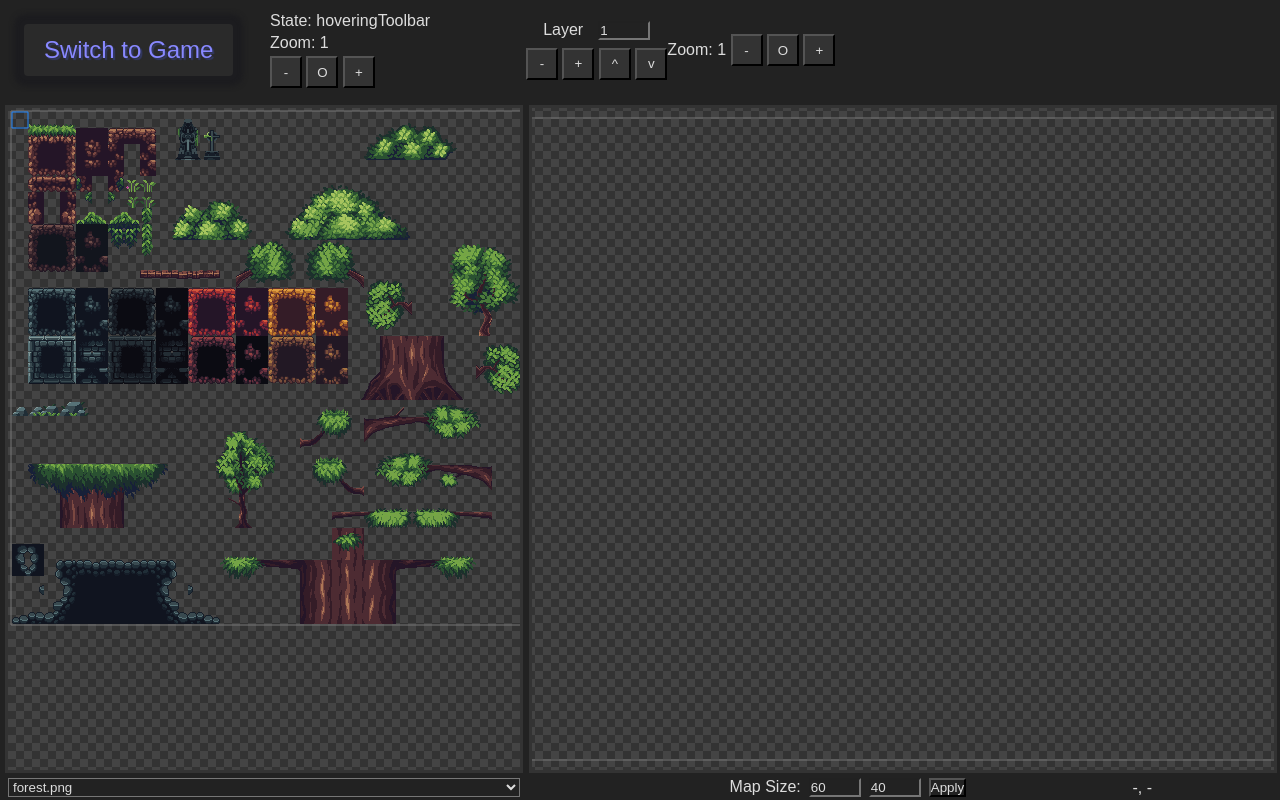
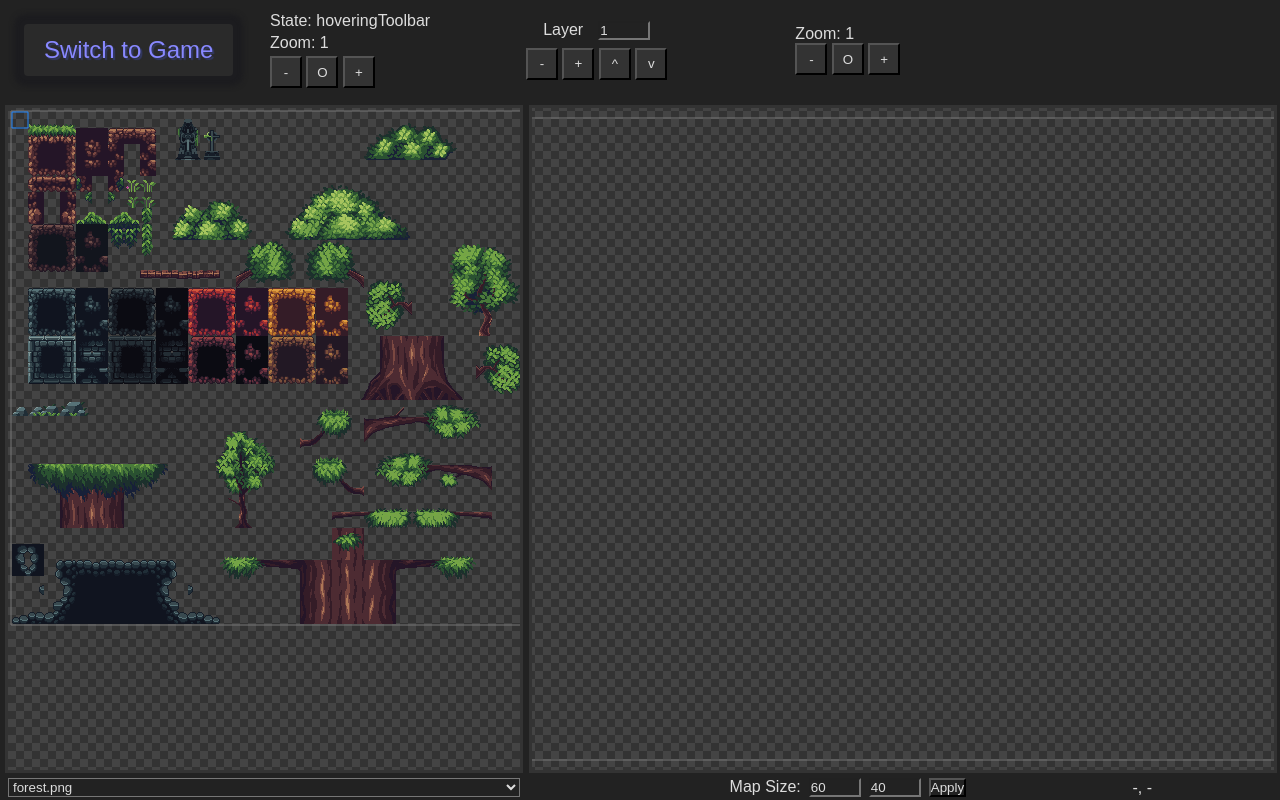
Before and after one commit to DennisGrube/JsPlatformerEditorDemo, a website: page editor.html in a window 1280 px wide. Drawn offline with Linux system fonts and the light colour scheme.

Commit message:
minor layout fix

```diff
--- a/editor.html
+++ b/editor.html
@@ -116,8 +116,17 @@
         #bottom_stuff {
             display: flex;
             justify-content: space-between;
+            align-items: center;
+            width: 100%;
+        }
+
+        #map_zoom_buttons_container {
+            display: flex;
+            flex-flow: column;
+            justify-content: center;
             align-items: flex-start;
-            width: 100%;
+            width: 10%;
+            margin-left: 10%;
         }
 
         .map_size_input {
@@ -168,11 +177,13 @@
 
         </div>
 
-        <div id="map_zoom_buttons">
+        <div id="map_zoom_buttons_container">
             <label id="map_zoom_text">Zoom: 1</label>
-            <button id="map_zoom_-" class="zoom_button">-</button>
-            <button id="map_zoom_o" class="zoom_button">O</button>
-            <button id="map_zoom_+" class="zoom_button">+</button>
+            <div id="map_zoom_buttons">
+                <button id="map_zoom_-" class="zoom_button">-</button>
+                <button id="map_zoom_o" class="zoom_button">O</button>
+                <button id="map_zoom_+" class="zoom_button">+</button>
+            </div>
         </div>
 
     </div>
```
